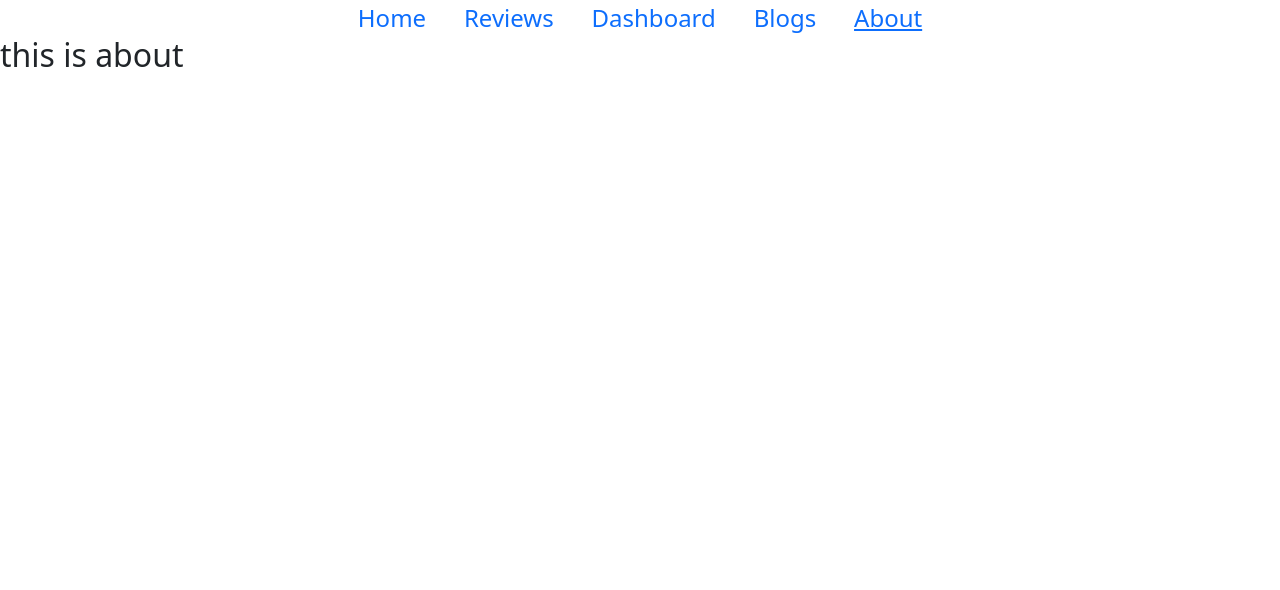
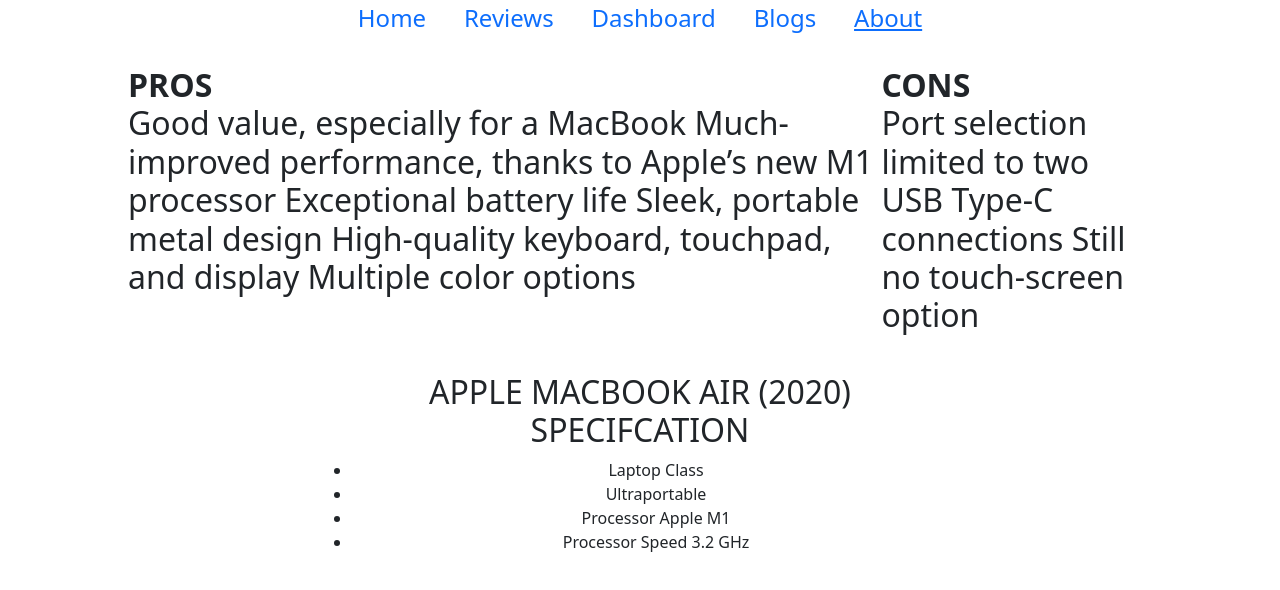
Before and after one commit to Razib-Debnath16/Product_analysis_pb, a React (Create React App) app: page /about in a window 1280 px wide. Shown: the top 590 px of the page. Built offline with nearby package versions, Linux system fonts and the light colour scheme.

Commit message:
adding about

```diff
--- a/src/Components/About/About.css
+++ b/src/Components/About/About.css
@@ -0,0 +1,13 @@
+.about {
+    display: flex;
+    width: 80%;
+    margin: auto;
+    margin-top: 30px;
+}
+
+.specification {
+    text-align: center;
+    width: 50%;
+    margin: auto;
+    margin-top: 30px;
+}
--- a/src/Components/About/About.js
+++ b/src/Components/About/About.js
@@ -1,10 +1,36 @@
 import React from 'react';
+import './About.css';
 
 const About = () => {
     return (
         <div>
-            <h2> this is about </h2>
+            <div className='about'>
+                <h2> <strong>PROS</strong> <br />
+                    Good value, especially for a MacBook
+                    Much-improved performance, thanks to Apple’s new M1 processor
+                    Exceptional battery life
+                    Sleek, portable metal design
+                    High-quality keyboard, touchpad, and display
+                    Multiple color options </h2>
+                <h2><strong>CONS</strong> <br />
+                    Port selection limited to two USB Type-C connections
+                    Still no touch-screen option</h2>
+            </div>
+            <div className='specification'>
+                <h2>APPLE MACBOOK AIR (2020) SPECIFCATION</h2>
+                <ul>
+                    <li>Laptop Class</li>
+                    <li>Ultraportable</li>
+                    <li>Processor	Apple M1</li>
+                    <li>Processor Speed	3.2 GHz</li>
+                </ul>
+
+
+
+
+            </div>
         </div>
+
     );
 };
 
```
